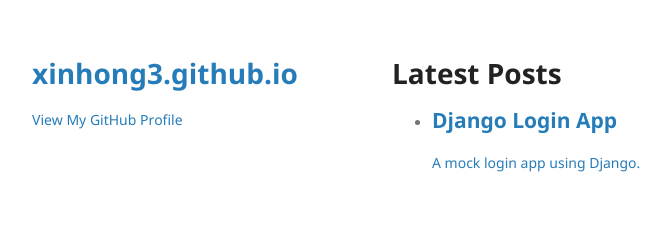
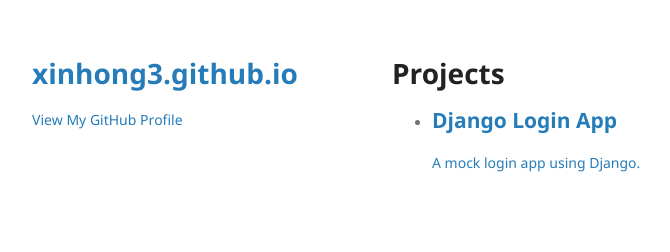
Before and after one commit to xinhong3/xinhong3.github.io, a Jekyll site: the page built from index.html, in a window 1280 px wide. Shown: the top 252 px of the page, without its empty margins (178-848 px from the left). Built offline with Jekyll 4.4.1, drawn with Linux system fonts in a browser that asks for light colours; the repository's description, which GitHub fills in, is left out.

Commit message:
Update index.html

```diff
--- a/index.html
+++ b/index.html
@@ -3,7 +3,7 @@ layout: default
 title: index
 ---
 
-<h1>Latest Posts</h1>
+<h1>Projects</h1>
 
 <ul>
   {% for post in site.posts %}
```
